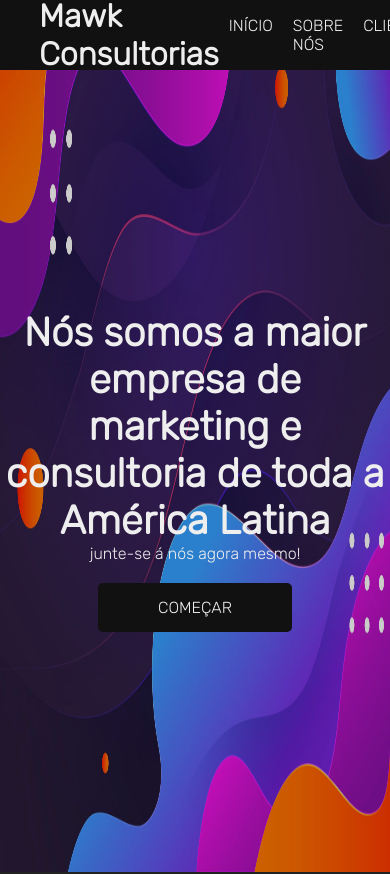
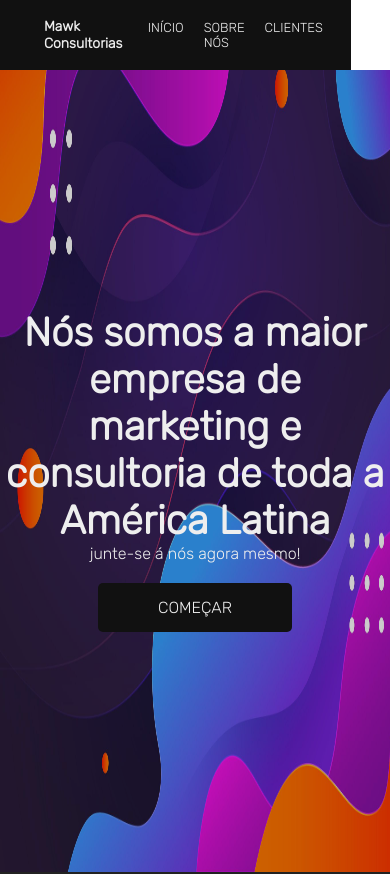
Before and after one commit to marcoaraujodev/Cool-looking-website, a plain HTML site: page index.html in a window 390 px wide. Shown: the top 874 px of the page. Drawn offline with Linux system fonts and the light colour scheme.

Commit message:
deixando navbar responsiva

```diff
--- a/styles/styles.css
+++ b/styles/styles.css
@@ -40,7 +40,14 @@ body {
     background: #111;
     color: #eee;
     height: 70px;
+
 }
+
+@media (max-width: 767px) {
+    #navbar {
+      width: 90%; /* Exemplo de largura para smartphones em modo retrato */
+    }
+  }
 
 #navbar-container {
     width: 80%;
@@ -50,9 +57,21 @@ body {
     justify-content: space-between;
     align-items: center;
 }
+@media (max-width: 767px) {
+    #navbar-container {
+      width: 75%; /* Exemplo de largura para smartphones em modo retrato */
+    }
+  }
 
 .Bank {
     font-size: 2rem;
+}
+
+@media (max-width: 767px){
+
+    .Bank {
+        font-size: 14px;
+    }
 }
 
 .navbar-itens {
@@ -73,6 +92,14 @@ padding: 10px;
 
 .navbar-itens a:hover {
 color: rgb(0, 183, 255);
+}
+
+@media (max-width: 767px){
+    .navbar-itens {
+        font-size: 13px;
+        width: 70%;
+        padding-left: 15px;
+    }
 }
 
 /* Product Showcase */
```
